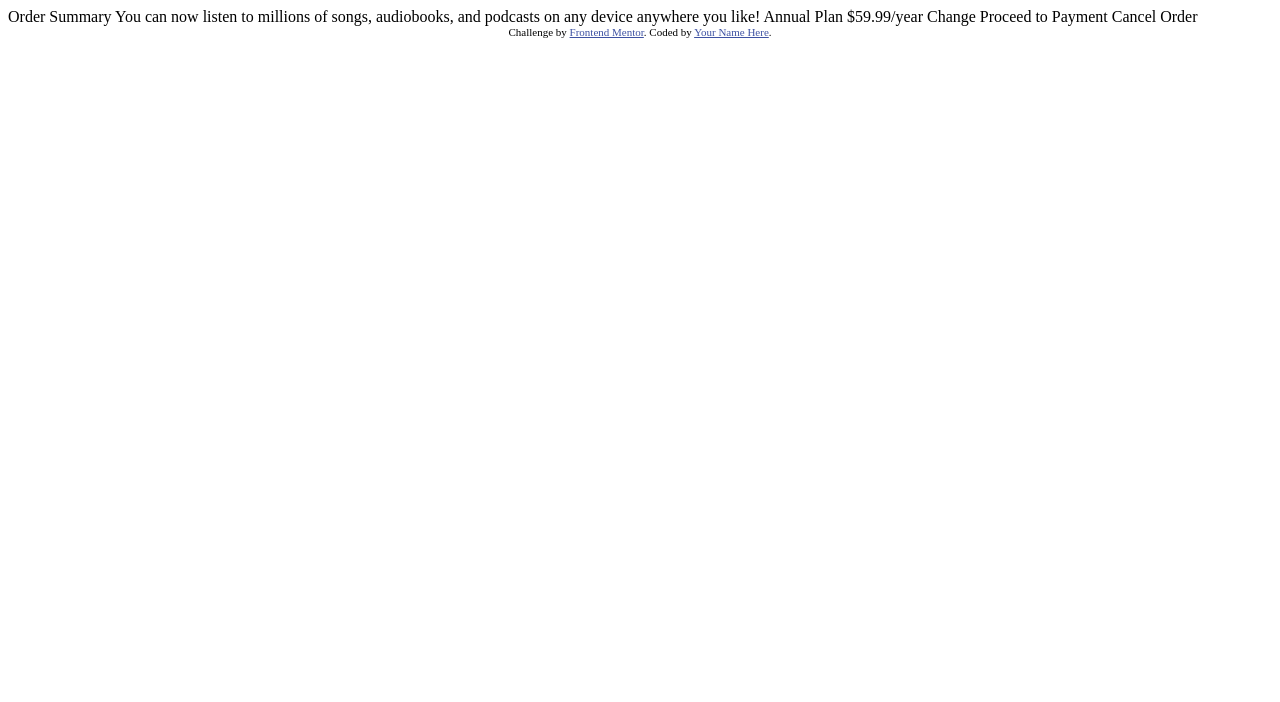
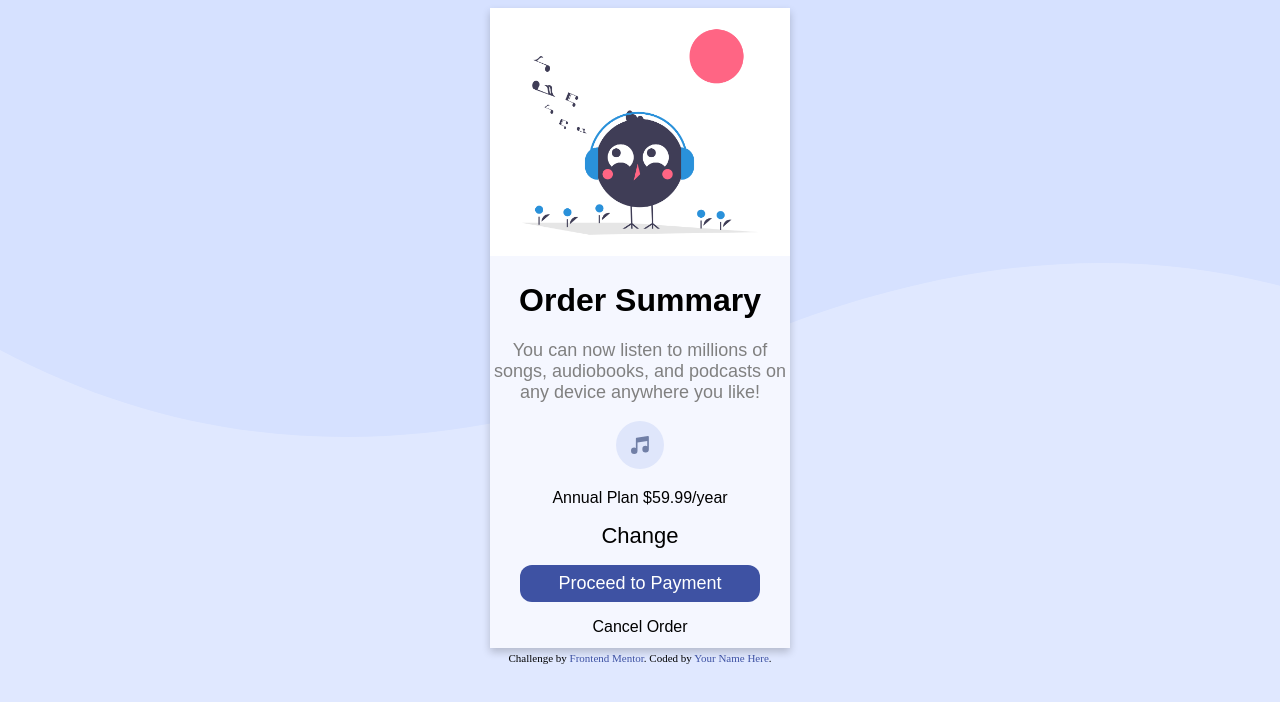
Before and after one commit to Muhammad-Abdullah-1504/order-summary-component, a plain HTML site: page index.html in a window 1280 px wide. Drawn offline with Linux system fonts and the light colour scheme.

Commit message:
Project Done

```diff
--- a/index.html
+++ b/index.html
@@ -1,37 +1,38 @@
 <!DOCTYPE html>
 <html lang="en">
+
 <head>
   <meta charset="UTF-8">
-  <meta name="viewport" content="width=device-width, initial-scale=1.0"> <!-- displays site properly based on user's device -->
+  <meta name="viewport" content="width=device-width, initial-scale=1.0">
+  <!-- displays site properly based on user's device -->
 
   <link rel="icon" type="image/png" sizes="32x32" href="./images/favicon-32x32.png">
 
+  <link rel="stylesheet" href="./style.css">
+
   <title>Frontend Mentor | Order summary card</title>
+</head>
 
-  <!-- Feel free to remove these styles or customise in your own stylesheet 👍 -->
-  <style>
-    .attribution { font-size: 11px; text-align: center; }
-    .attribution a { color: hsl(228, 45%, 44%); }
-  </style>
-</head>
 <body>
-
-  Order Summary
-
-  You can now listen to millions of songs, audiobooks, and podcasts on any
-  device anywhere you like!
-
-  Annual Plan
-  $59.99/year
-
-  Change
-
-  Proceed to Payment
-  Cancel Order
+  <div class="card">
+    <img class="ko" src="./images/undraw_happy_music_g6wc.png" style="width:100%">
+    <h1>Order Summary</h1>
+    <p class="title"> You can now listen to millions of songs, audiobooks, and podcasts on any
+      device anywhere you like!</p>
+    <div class="=info">
+      <img src="images/icon-music.svg">
+      <p>Annual Plan
+        $59.99/year</p>
+      <a href="#">Change</a>
+    </div>
+    <p><button>Proceed to Payment</button></p>
+    <p class="mm"> Cancel Order</p>
+  </div>
 
   <div class="attribution">
     Challenge by <a href="https://www.frontendmentor.io?ref=challenge" target="_blank">Frontend Mentor</a>.
     Coded by <a href="#">Your Name Here</a>.
   </div>
 </body>
+
 </html>
--- /dev/null
+++ b/style.css
@@ -0,0 +1,71 @@
+
+.attribution {
+    margin-top: 4px;
+    font-size: 11px;
+    text-align: center;
+}
+
+.attribution a {
+    font-size: 11px;
+    text-align: center;
+    color: hsl(228, 45%, 44%);
+}
+
+body {
+    background-image: url(./images/pattern-background-desktop.svg);
+    background-repeat: no-repeat;
+    background-color: hsl(225, 100%, 94%);
+}
+
+
+.card {
+    box-shadow: 0 4px 8px 0 rgba(0, 0, 0, 0.2);
+    max-width: 300px;
+    height: 640px;
+    margin: auto;
+    text-align: center;
+    font-family: arial;
+    background-color: hsl(225, 100%, 98%);
+}
+
+.title {
+    color: grey;
+    font-size: 18px;
+}
+
+
+button {
+    border: none;
+    border-radius: 12px;
+    outline: 0;
+    display: inline-block;
+    padding: 8px;
+    color: white;
+    background-color: hsl(228, 45%, 44%);
+    text-align: center;
+    cursor: pointer;
+    width: 80%;
+    font-size: 18px;
+}
+
+a {
+    text-decoration: none;
+    font-size: 22px;
+    color: black;
+}
+
+button:hover,
+a:hover {
+    opacity: 0.7;
+    box-shadow: hsl(228, 45%, 44%);
+}
+
+.mm{
+    font-weight: 800px;
+    font-size: 16px;
+    cursor: pointer;
+}
+
+.mm:hover{
+    color: hsl(228, 45%, 44%);
+}
```
Also changed, not shown: images/undraw_happy_music_g6wc.png (added).
